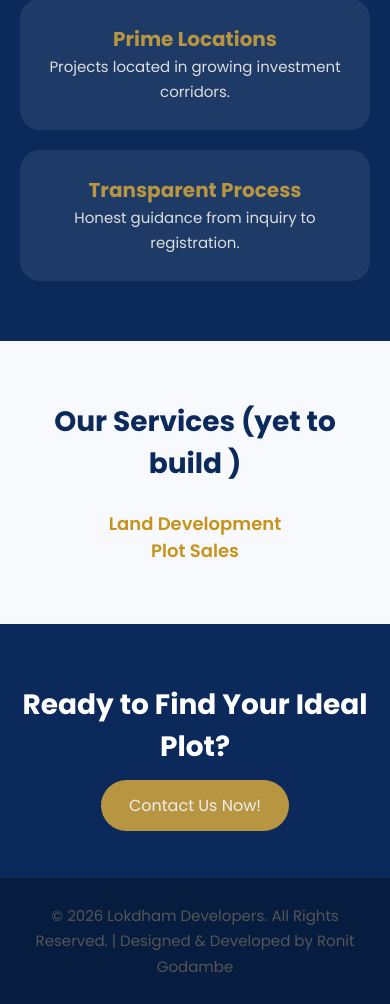
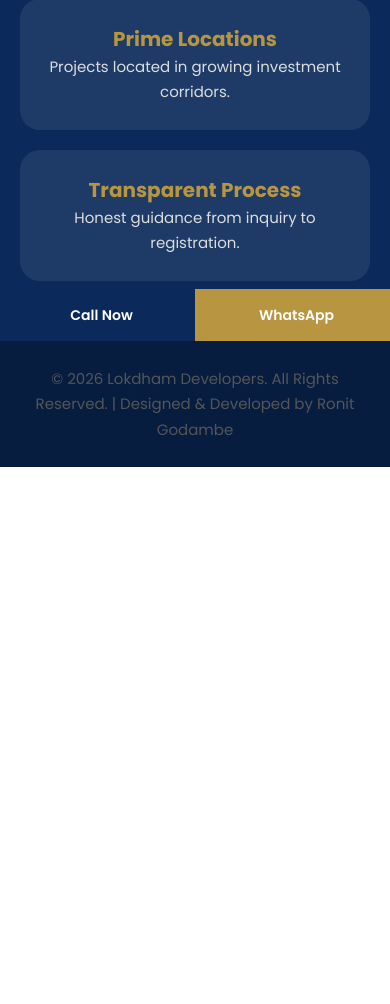
Before and after one commit to Ronit-Godambe/Lokdham-Developers, a PHP site: page / in a window 390 px wide. Shown: the part 2408-3412 px from the top of the page. After the commit the page ends 2875 px from the top, so only its background shows below. Run offline with PHP 8.4, Linux system fonts and the light colour scheme.

Commit message:
Minor updates for kead greens page
- Replaced repeating img with video
- added call and whatapp bar to homepage
- other minor updates

```diff
--- a/css/style.css
+++ b/css/style.css
@@ -208,7 +208,6 @@ nav a{
 }
 
 
-
 /*==============================
         PROJECT SECTION
 ==============================*/
@@ -314,40 +313,6 @@ nav a{
 
 }
 
-
-
-/* SERVICES */
-
-.services{
-
-    background:#F7F9FC;
-
-}
-
-.services .card{
-
-    text-align:center;
-    color: #C8931A;
-    font-size:20px;
-
-    font-weight:600;
-
-}
-
-
-
-
-
-/* CONTACT */
-
-.contact{
-
-    background:#0B2A5B;
-
-    text-align:center;
-
-}
-
 .contact h2{
 
     color:#fff;
--- a/css/stylemob.css
+++ b/css/stylemob.css
@@ -112,6 +112,82 @@
         text-align:center;
         text-decoration:none;
         color:#0B2A5B;
+    }
+
+
+
+    /* =========================================
+   MOBILE CONTACT BAR
+========================================= */
+
+    .mobile-contact-buttons {
+        width: 100%;
+        height: 52px;
+
+        display: flex;
+
+        margin: 0;
+        padding: 0;
+
+        position: fixed;
+        left: 0;
+        bottom: 0;
+
+        z-index: 99999;
+    }
+
+    /* BOTH BUTTONS */
+
+    .mobile-contact-buttons a {
+        flex: 1;
+
+        height: 52px;
+
+        display: flex;
+        align-items: center;
+        justify-content: center;
+
+        gap: 8px;
+
+        border-radius: 0;
+        border: none;
+
+        text-decoration: none;
+
+        font-size: 14px;
+        font-weight: 600;
+
+        box-shadow: none;
+    }
+
+    /* CALL */
+
+    .mobile-call-btn {
+        background: #0B2A5B;
+        color: #fff;
+    }
+
+    .mobile-call-btn:hover {
+        background: #0B2A5B;
+        color: #fff;
+    }
+
+    /* WHATSAPP */
+
+    .mobile-whatsapp-btn {
+        background: #b89541;
+        color: #fff;
+    }
+
+    .mobile-whatsapp-btn:hover {
+        background: #b89541;
+        color: #fff;
+    }
+
+    /* ICONS */
+
+    .mobile-contact-buttons i {
+        font-size: 17px;
     }
 
     /* ===========================
@@ -245,22 +321,6 @@
     }
 
     /* ===========================
-       CONTACT
-    =========================== */
-
-    .contact{
-        text-align:center;
-    }
-
-    .contact p{
-        margin-bottom:25px;
-    }
-
-    .btn{
-        background-color: #b89541;
-        color: #eee;
-    }
-    /* ===========================
        FOOTER
     =========================== */
 
--- a/index.html
+++ b/index.html
@@ -7,17 +7,15 @@
 
     <title>Lokdham Developers | Land & Plots for Sale Near Pune</title>
 
-<meta name="description"
-      content="Lokdham Developers offers thoughtfully planned land and residential plots near Pune, focused on transparent documentation, peaceful locations and long-term value.">
+    <meta name="description"
+        content="Lokdham Developers offers thoughtfully planned land and residential plots near Pune, focused on transparent documentation, peaceful locations and long-term value.">
 
-<meta name="keywords"
-      content="land for sale in Pune, plots for sale near Pune, land investment Pune, residential plots Pune, farmhouse plots Pune, Lokdham Developers">
+    <meta name="keywords"
+        content="land for sale in Pune, plots for sale near Pune, land investment Pune, residential plots Pune, farmhouse plots Pune, Lokdham Developers">
 
-<meta name="robots"
-      content="index, follow">
+    <meta name="robots" content="index, follow">
 
-<link rel="canonical"
-      href="https://www.lokdham.com/">
+    <link rel="canonical" href="https://www.lokdham.com/">
 
     <link rel="stylesheet" href="css/style.css">
     <link rel="stylesheet" href="css/stylemob.css">
@@ -59,7 +57,6 @@
         <!-- ================= HERO ================= -->
 
         <section class="hero">
-
             <div class="hero-left">
 
                 <h1>Lokdham Developers</h1>
@@ -204,38 +201,23 @@
 
 
 
-        <!-- SERVICES -->
-
-        <section class="services">
-
-            <h2>Our Services (yet to build )</h2>
-
-            <div class="cards">
-
-                <div class="card">Land Development</div>
-
-                <div class="card">Plot Sales</div>
-
-                <!-- <div class="card">Investment Consultation</div> -->
-
-                <!-- <div class="card">Site Visits</div> -->
-
-            </div>
-
-        </section>
-
-        <!-- CONTACT -->
-
-        <section class="contact">
-
-            <h2>Ready to Find Your Ideal Plot?</h2>
-
-            <a href="contactus.html" class="btn">Contact Us Now!</a>
-
-        </section>
 
     </main>
 
+    <!-- MOBILE CONTACT BAR -->
+
+    <div class="mobile-contact-buttons">
+
+        <a href="tel:+918007901111" class="mobile-call-btn">
+            <i class="fa-solid fa-phone"></i>
+            <span>Call Now</span>
+        </a>
+
+        <a href="https://wa.me/918007901111" class="mobile-whatsapp-btn" target="_blank" rel="noopener">
+            <i class="fa-brands fa-whatsapp"></i>
+            <span>WhatsApp</span>
+        </a>
+    </div>
 
 
     <!-- FOOTER -->
@@ -296,8 +278,57 @@
 
         });
     </script>
+<script>
+        document.addEventListener("DOMContentLoaded", function () {
 
+            const contactBar = document.querySelector(".mobile-contact-buttons");
+            const footer = document.querySelector("footer");
 
+            if (!contactBar || !footer) return;
+
+            function updateContactBar() {
+
+                /* Desktop — normal behavior */
+                if (window.innerWidth > 768) {
+                    contactBar.style.position = "static";
+                    contactBar.style.width = "100%";
+                    return;
+                }
+
+                const footerTop = footer.getBoundingClientRect().top;
+                const barHeight = contactBar.offsetHeight;
+                const viewportHeight = window.innerHeight;
+
+                /*
+                If footer is approaching the contact bar,
+                move the bar above the footer.
+                */
+
+                if (footerTop < viewportHeight) {
+
+                    contactBar.style.position = "absolute";
+                    contactBar.style.left = "0";
+                    contactBar.style.bottom = "auto";
+                    contactBar.style.top =
+                        (footer.offsetTop - barHeight) + "px";
+
+                } else {
+
+                    /* Normal mobile scrolling */
+                    contactBar.style.position = "fixed";
+                    contactBar.style.left = "0";
+                    contactBar.style.bottom = "0";
+                    contactBar.style.top = "auto";
+                }
+            }
+
+            window.addEventListener("scroll", updateContactBar);
+            window.addEventListener("resize", updateContactBar);
+
+            updateContactBar();
+
+        });
+    </script>
 </body>
 
 </html>
--- a/projects/keladgreens.html
+++ b/projects/keladgreens.html
@@ -128,9 +128,9 @@
 
             <div class="kg-overview-grid">
 
-                <div class="kg-overview-image">
-
-                    <img src="img-keladgreens/keladgreens.png" alt="Kelad Greens Premium Farmhouse Plots">
+                <div class="kg-overview-vid">
+
+                    <video src="plotvid.mp4" autoplay muted>Kelad Greens Premium Farmhouse Plots</video>
 
                 </div>
 
--- a/projects/stylekeladgreensmobile.css
+++ b/projects/stylekeladgreensmobile.css
@@ -283,7 +283,7 @@
         gap: 25px;
     }
 
-    .kg-overview-image {
+    .kg-overview-vid video {
         order: 1;
         width: 100%;
         height: 250px;
```
Also changed, not shown: projects/stylekeladgreens.css (+3 -5 lines), projects.html (line endings or trailing spaces), 1 other file.
